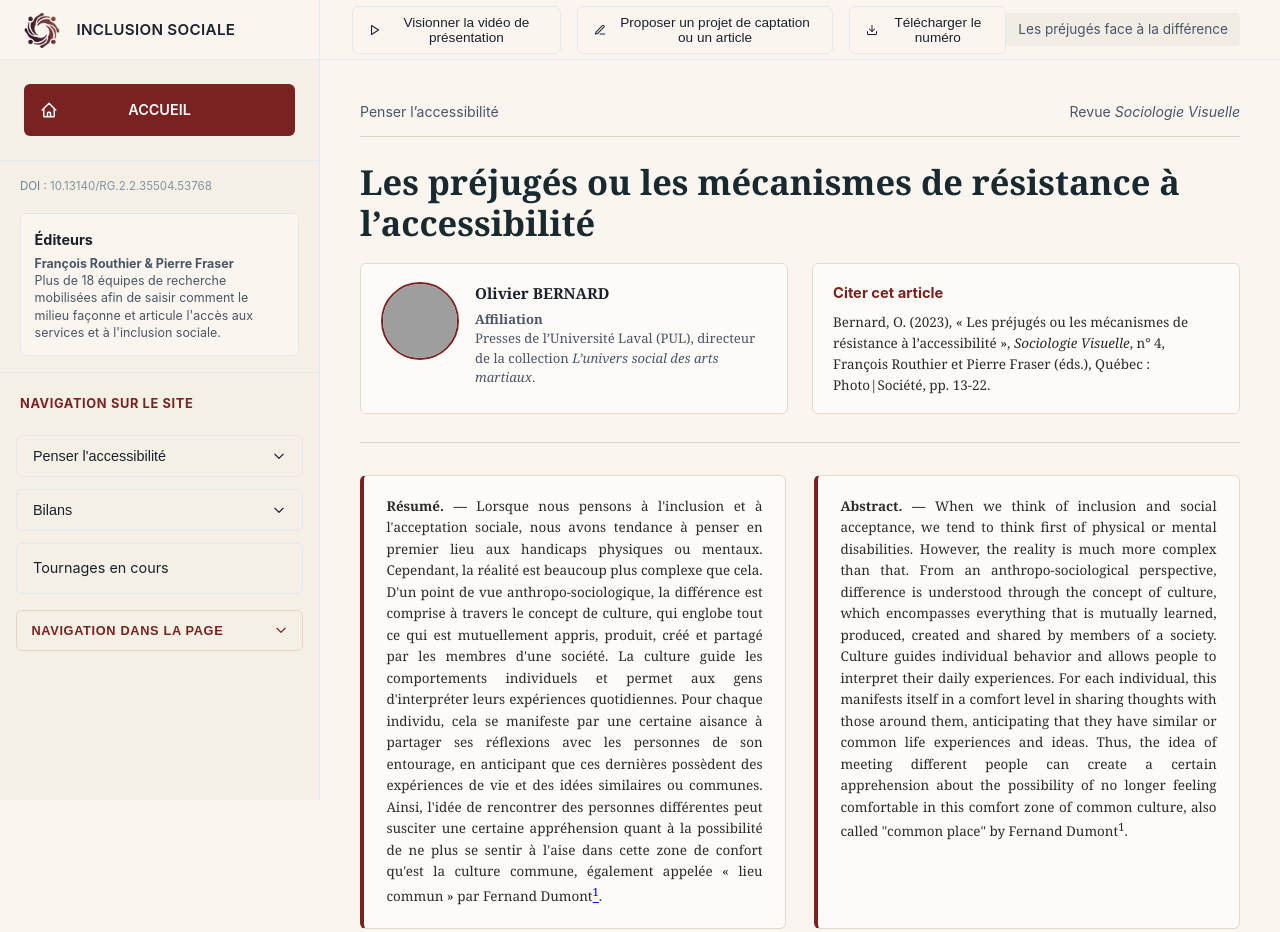
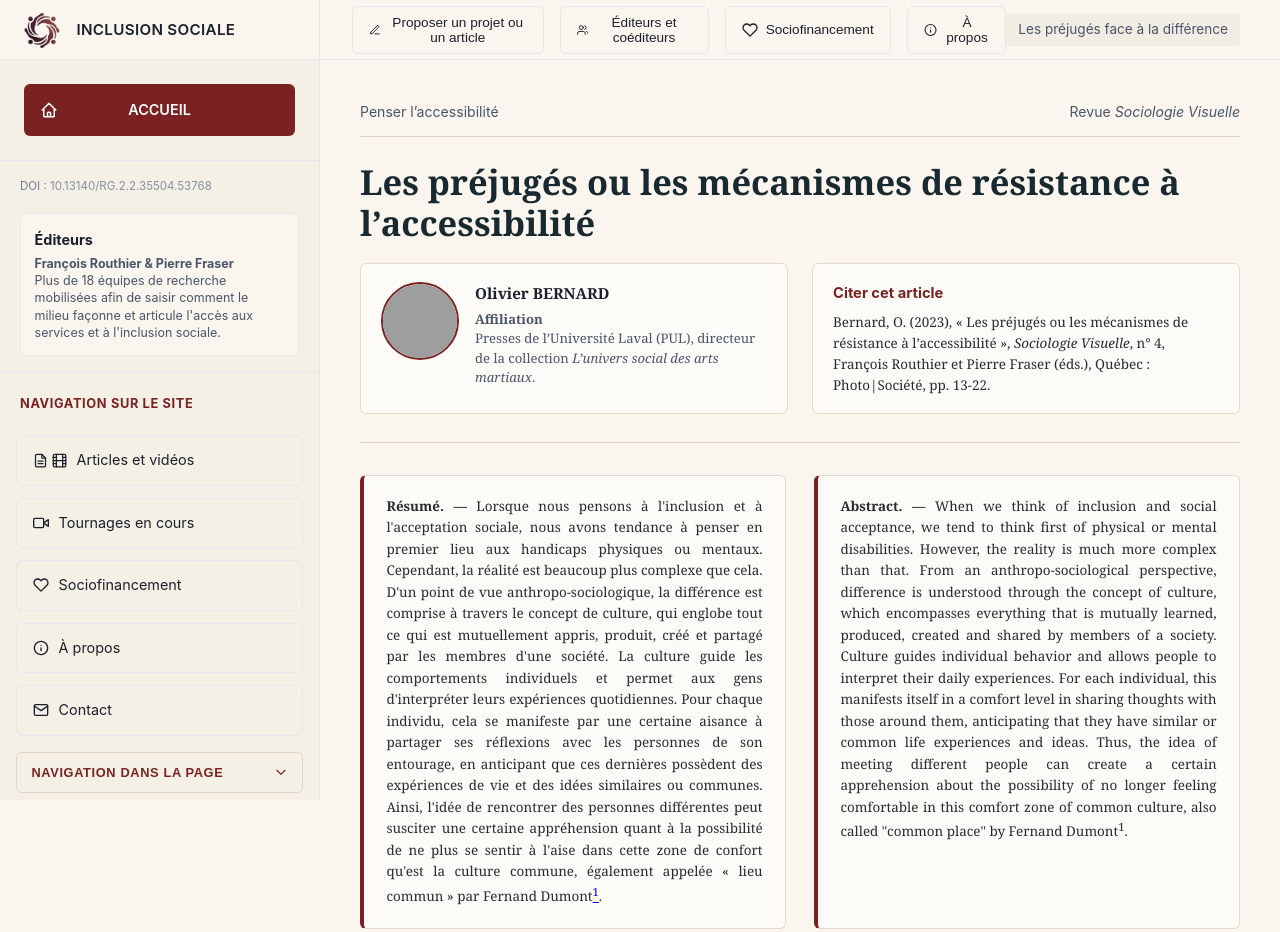
Before and after one commit to sociocamera/accessibilite, a plain HTML site: page prejuges.html in a window 1280 px wide. Shown: the top 932 px of the page. Drawn offline with Linux system fonts and the light colour scheme; no server answers; grey boxes are pictures that could not be loaded.

Commit message:
Update prejuges.html

```diff
--- a/prejuges.html
+++ b/prejuges.html
@@ -818,18 +818,28 @@
     <header class="top-navbar">
         <div class="top-navbar-title"><img src="https://raw.githubusercontent.com/sociocamera/accessibilite/main/Logo_Inclusion_Sociale.png" alt="Logo Inclusion Sociale" width="36" height="36">&nbsp;&nbsp;&nbsp;&nbsp;INCLUSION SOCIALE</div>
         <div class="header-actions">
-            <button class="btn-header secondary" onclick="openModal('video', 'Présentation introductive — Vidéo', 'https://drive.google.com/file/d/10Va3etjn9wZIqrVnByyNXDVM-XPKOHkK/preview?autoplay=1')">
-                <svg class="icon" width="16" height="16" viewBox="0 0 24 24" fill="none" stroke="currentColor" stroke-width="2" stroke-linecap="round" stroke-linejoin="round"><polygon points="5 3 19 12 5 21 5 3"></polygon></svg>
-                Visionner la vidéo de présentation
+<button class="btn-header secondary" onclick="window.location.href='https://inclusionsociale.com/contacter.html'">
+    <svg class="icon" width="16" height="16" viewBox="0 0 24 24" fill="none" stroke="currentColor" stroke-width="2" stroke-linecap="round" stroke-linejoin="round"><path d="M12 20h9"></path><path d="M16.5 3.5a2.121 2.121 0 0 1 3 3L7 19l-4 1 1-4L16.5 3.5z"></path></svg>
+    Proposer un projet ou un article
+</button>
+            <button class="btn-header secondary" onclick="sendLog('Clic navigation', 'Éditeurs et coéditeurs'); window.location.href='https://inclusionsociale.com/editeurs.html'">
+              <svg class="icon" width="16" height="16" viewBox="0 0 24 24" fill="none" stroke="currentColor" stroke-width="2" stroke-linecap="round" stroke-linejoin="round"><path d="M17 21v-2a4 4 0 0 0-4-4H5a4 4 0 0 0-4 4v2"></path><circle cx="9" cy="7" r="4"></circle><path d="M23 21v-2a4 4 0 0 0-3-3.87"></path><path d="M16 3.13a4 4 0 0 1 0 7.75"></path></svg>
+              Éditeurs et coéditeurs
             </button>
-            <button class="btn-header secondary" onclick="openProposalModal('article')">
-                <svg class="icon" width="16" height="16" viewBox="0 0 24 24" fill="none" stroke="currentColor" stroke-width="2" stroke-linecap="round" stroke-linejoin="round"><path d="M12 20h9"></path><path d="M16.5 3.5a2.121 2.121 0 0 1 3 3L7 19l-4 1 1-4L16.5 3.5z"></path></svg>
-                Proposer un projet de captation ou un article
+
+            <button class="btn-header secondary" onclick="window.location.href='https://inclusionsociale.com/sociofinancement.html'">
+              <svg class="icon" width="16" height="16" viewBox="0 0 24 24" fill="none" stroke="currentColor" stroke-width="2" stroke-linecap="round" stroke-linejoin="round" aria-hidden="true"><path d="M20.84 4.61a5.5 5.5 0 0 0-7.78 0L12 5.67l-1.06-1.06a5.5 5.5 0 0 0-7.78 7.78l1.06 1.06L12 21.23l7.78-7.78 1.06-1.06a5.5 5.5 0 0 0 0-7.78z"></path></svg>
+              Sociofinancement
             </button>
-            <button class="btn-header secondary" onclick="openModal('pdf', 'Télécharger le numéro complet', 'https://drive.google.com/file/d/1d3ZUnnEwYomQ1VRQ1lF8XNei88HelQvy/preview')">
-                <svg class="icon" width="16" height="16" viewBox="0 0 24 24" fill="none" stroke="currentColor" stroke-width="2" stroke-linecap="round" stroke-linejoin="round"><path d="M21 15v4a2 2 0 0 1-2 2H5a2 2 0 0 1-2-2v-4"></path><polyline points="7 10 12 15 17 10"></polyline><line x1="12" y1="15" x2="12" y2="3"></line></svg>
-                Télécharger le numéro
-            </button>
+
+<button class="btn-header secondary" onclick="window.location.href='https://inclusionsociale.com/apropos.html'">
+  <svg class="icon" width="16" height="16" viewBox="0 0 24 24" fill="none" stroke="currentColor" stroke-width="2" stroke-linecap="round" stroke-linejoin="round" aria-hidden="true">
+    <circle cx="12" cy="12" r="10"></circle>
+    <line x1="12" y1="16" x2="12" y2="12"></line>
+    <line x1="12" y1="8" x2="12.01" y2="8"></line>
+  </svg>
+  À propos
+</button>
         </div>
         <div class="top-navbar-location" id="locationIndicator">Les préjugés face à la différence</div>
     </header>
@@ -860,32 +870,57 @@
         <div class="sidebar-nav">
             <div style="font-size: 0.8rem; font-weight: 700; text-transform: uppercase; color: #7a2222; letter-spacing: 0.05em; margin-bottom: 0.5rem; padding-left: 0.25rem;">NAVIGATION SUR LE SITE</div>
 
-            <div>
-                <button class="nav-btn" onclick="toggleSubmenu(event, 'accessibilitySubmenu', 'submenuArrow')">
-                    <span>Penser l'accessibilité</span>
-                    <svg id="submenuArrow" width="14" height="14" fill="none" stroke="currentColor" stroke-width="2" viewBox="0 0 24 24"><path stroke-linecap="round" stroke-linejoin="round" d="M19 9l-7 7-7-7"/></svg>
-                </button>
-                <div class="submenu" id="accessibilitySubmenu">
-                    <a href="https://inclusionsociale.com/#theme-1" class="submenu-item">1. Espace urbain & transports</a>
-                    <a href="https://inclusionsociale.com/#theme-2" class="submenu-item">2. Éducation & institutions</a>
-                    <a href="https://inclusionsociale.com/#theme-3" class="submenu-item">3. Travail, autonomie & loisirs</a>
-                    <a href="https://inclusionsociale.com/#theme-4" class="submenu-item">4. Expérience vécue & stigmates</a>
-                </div>
+<div>
+    <a href="https://inclusionsociale.com/index.html" class="nav-btn" style="font-weight: normal; justify-content: flex-start; gap: 0.6rem;">
+        <span style="display: inline-flex; align-items: center; gap: 0.25rem;" aria-hidden="true">
+            <svg width="15" height="15" viewBox="0 0 24 24" fill="none" stroke="currentColor" stroke-width="2" stroke-linecap="round" stroke-linejoin="round">
+                <path d="M14 2H6a2 2 0 0 0-2 2v16a2 2 0 0 0 2 2h12a2 2 0 0 0 2-2V8z"></path>
+                <polyline points="14 2 14 8 20 8"></polyline>
+                <line x1="16" y1="13" x2="8" y2="13"></line>
+                <line x1="16" y1="17" x2="8" y2="17"></line>
+            </svg>
+            <svg width="15" height="15" viewBox="0 0 24 24" fill="none" stroke="currentColor" stroke-width="2" stroke-linecap="round" stroke-linejoin="round">
+                <rect x="2" y="2" width="20" height="20" rx="2.18" ry="2.18"></rect>
+                <line x1="7" y1="2" x2="7" y2="22"></line>
+                <line x1="17" y1="2" x2="17" y2="22"></line>
+                <line x1="2" y1="12" x2="22" y2="12"></line>
+                <line x1="2" y1="7" x2="7" y2="7"></line>
+                <line x1="2" y1="17" x2="7" y2="17"></line>
+                <line x1="17" y1="17" x2="22" y2="17"></line>
+                <line x1="17" y1="7" x2="22" y2="7"></line>
+            </svg>
+        </span>
+        <span>Articles et vidéos</span>
+    </a>
+</div>
+
+            <!-- Bouton Tournages en cours non gras -->
+
+<div>
+                <a href="https://inclusionsociale.com/tournages.html" class="nav-btn" style="font-weight: normal; justify-content: flex-start; gap: 0.6rem;">
+                    <svg width="16" height="16" viewBox="0 0 24 24" fill="none" stroke="currentColor" stroke-width="2" stroke-linecap="round" stroke-linejoin="round" aria-hidden="true"><polygon points="23 7 16 12 23 17 23 7"></polygon><rect x="1" y="5" width="15" height="14" rx="2" ry="2"></rect></svg>
+                    <span>Tournages en cours</span>
+                </a>
             </div>
 
             <div>
-                <button class="nav-btn" onclick="toggleSubmenu(event, 'bilansSubmenu', 'bilansSubmenuArrow')">
-                    <span>Bilans</span>
-                    <svg id="bilansSubmenuArrow" width="14" height="14" fill="none" stroke="currentColor" stroke-width="2" viewBox="0 0 24 24"><path stroke-linecap="round" stroke-linejoin="round" d="M19 9l-7 7-7-7"/></svg>
-                </button>
-                <div class="submenu" id="bilansSubmenu">
-                    <a href="https://inclusionsociale.com/mentorat-actif-bilan.html" class="submenu-item">Mentorat actif, un plus tard</a>
-                </div>
+                <a href="https://inclusionsociale.com/sociofinancement.html" class="nav-btn" style="font-weight: normal; justify-content: flex-start; gap: 0.6rem;">
+                    <svg width="16" height="16" viewBox="0 0 24 24" fill="none" stroke="currentColor" stroke-width="2" stroke-linecap="round" stroke-linejoin="round" aria-hidden="true"><path d="M20.84 4.61a5.5 5.5 0 0 0-7.78 0L12 5.67l-1.06-1.06a5.5 5.5 0 0 0-7.78 7.78l1.06 1.06L12 21.23l7.78-7.78 1.06-1.06a5.5 5.5 0 0 0 0-7.78z"></path></svg>
+                    <span>Sociofinancement</span>
+                </a>
             </div>
-            <!-- Bouton Tournages en cours non gras -->
+
             <div>
-                <a href="https://inclusionsociale.com/tournages.html" class="nav-btn" style="font-weight: normal;">
-                    <span>Tournages en cours</span>
+                <a href="https://inclusionsociale.com/apropos.html" class="nav-btn" style="font-weight: normal; justify-content: flex-start; gap: 0.6rem;">
+                    <svg width="16" height="16" viewBox="0 0 24 24" fill="none" stroke="currentColor" stroke-width="2" stroke-linecap="round" stroke-linejoin="round" aria-hidden="true"><circle cx="12" cy="12" r="10"></circle><line x1="12" y1="16" x2="12" y2="12"></line><line x1="12" y1="8" x2="12.01" y2="8"></line></svg>
+                    <span>À propos</span>
+                </a>
+            </div>
+
+            <div>
+                <a href="https://inclusionsociale.com/contacter.html" class="nav-btn" style="font-weight: normal; justify-content: flex-start; gap: 0.6rem;">
+                    <svg width="16" height="16" viewBox="0 0 24 24" fill="none" stroke="currentColor" stroke-width="2" stroke-linecap="round" stroke-linejoin="round" aria-hidden="true"><path d="M4 4h16c1.1 0 2 .9 2 2v12c0 1.1-.9 2-2 2H4c-1.1 0-2-.9-2-2V6c0-1.1.9-2 2-2z"></path><polyline points="22,6 12,13 2,6"></polyline></svg>
+                    <span>Contact</span>
                 </a>
             </div>
 
@@ -922,7 +957,7 @@
                             <h1>Les préjugés ou les mécanismes de résistance à l’accessibilité</h1>
                             <div class="title-info-grid">
                                 <div class="author-info-box">
-                                    <img src="https://lh3.googleusercontent.com/d/bc1q5cmadn6qwe9nmn6yrqnktaxr7vzwvxs2rc25dd" alt="Olivier BERNARD" class="author-round-avatar">
+                                    <img src="https://lh3.googleusercontent.com/d/1EHAAdcvdKRCqWJ1GPjHeRRYDvb9SMyRK" alt="Olivier BERNARD" class="author-round-avatar">
                                     <div>
                                         <div class="author-details-name">Olivier BERNARD</div>
                                         <div class="author-details-affiliations">
```
